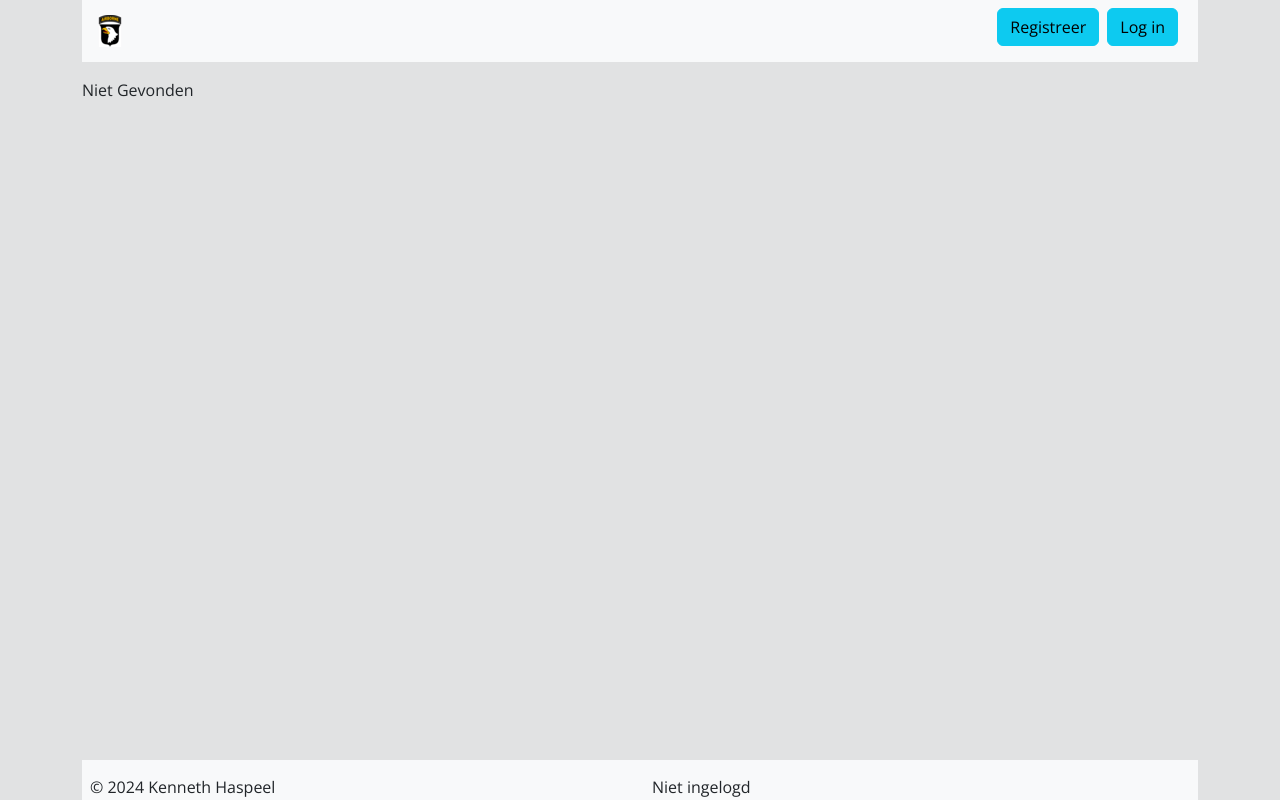
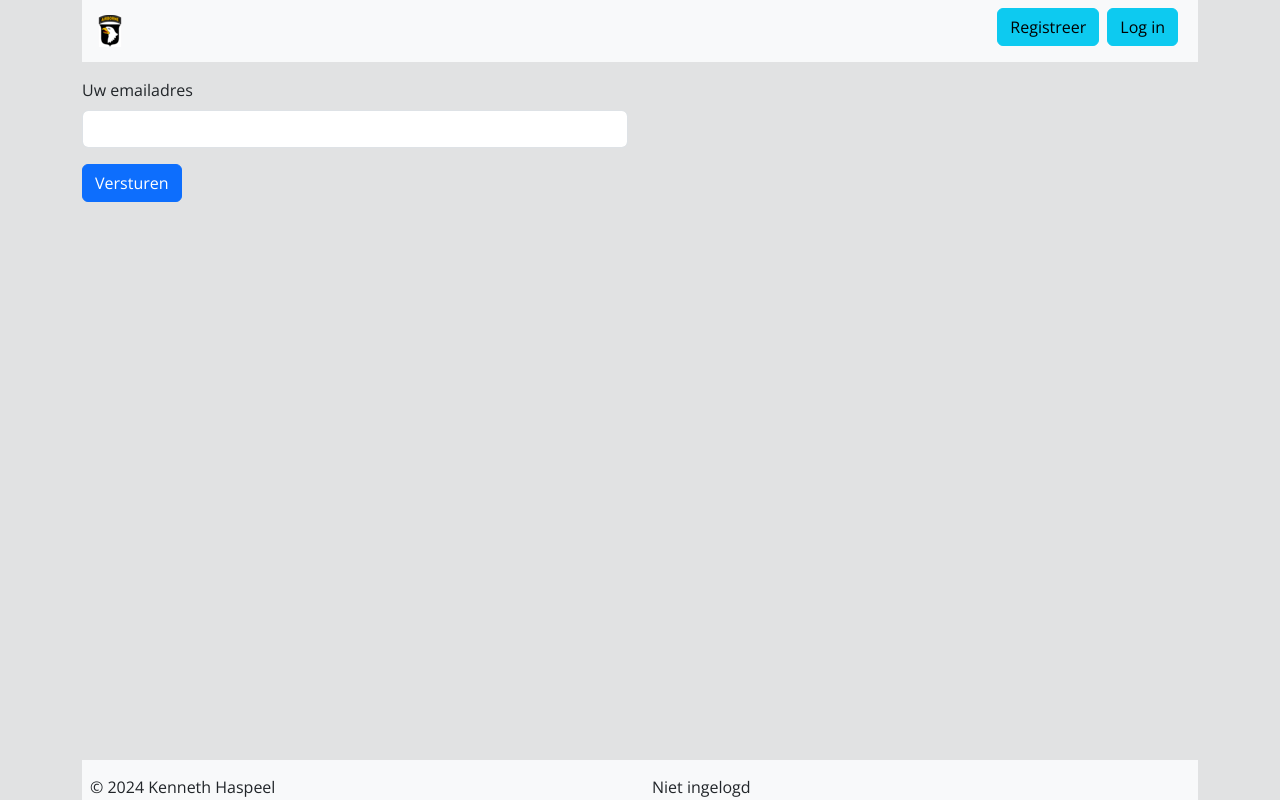
Before and after one commit to kennethhaspeel/Lazy_App, a React (Vite) app: page /identity/paswoordvergeten in a window 1280 px wide. Built offline with nearby package versions, Linux system fonts and the light colour scheme.

Commit message:
paswoord vergeten

```diff
--- a/src/App.jsx
+++ b/src/App.jsx
@@ -14,6 +14,7 @@ import BevestigRegistratie from "./paginas/identity/BevestigRegistratie";
 import Registreer from "./paginas/identity/Registreer";
 import RegistreerIngediend from "./paginas/identity/RegistreerIngediend";
 import Loguit from "./paginas/identity/Loguit";
+import PaswoordVergeten from "./paginas/identity/PaswoordVergeten";
 
 // financieel
 import Uitleg from "./paginas/financieel/Uitleg";
@@ -59,9 +60,6 @@ function App() {
               <Route path="EtappeToevoegen" element={<EtappeToevoegen />}></Route>
             </Route>
           </Route>
-          <Route path="identity">
-            <Route path="loguit" element={<Loguit />}></Route>
-          </Route>
         </Route>
         <Route path="identity">
           <Route path="login" element={<Login />}></Route>
@@ -69,6 +67,8 @@ function App() {
           <Route path="registreeringediend" element={<RegistreerIngediend />}></Route>
           <Route path="bevestigregistratie" element={<BevestigRegistratie />}></Route>
           <Route path="registreer" element={<Registreer />}></Route>
+          <Route path="loguit" element={<Loguit />}></Route>
+          <Route path="paswoordvergeten" element={<PaswoordVergeten />}></Route>
         </Route>
         <Route path="*" element={<NietGevonden />}></Route>
       </Route>
--- a/src/api/axios.jsx
+++ b/src/api/axios.jsx
@@ -4,12 +4,13 @@ import useAuth from '../hooks/useAuth';
 
 export const axiosUrls = (url) => {
     const overzicht = {
-     base_url: 'https://lazy-api.azurewebsites.net',
-       //    base_url: 'https://localhost:7023',
+     //   base_url: 'https://lazy-api.azurewebsites.net',
+        base_url: 'https://localhost:7023',
         login: '/Auth/login',
         loguit: 'Auth/loguit',
         registratie: 'Auth/registreer',
         bevestigRegistratie: 'Auth/BevestigRegistratie',
+        paswoordvergeten: 'Auth/PaswoordVergeten',
         GetOverzichtTransacties: 'Financieel/GetOverzichtTransacties',
         NieuweTransactie: 'Financieel/NieuweTransactie',
         GetAllUsers: 'user/GetAllUsers',
--- a/src/paginas/identity/Login.jsx
+++ b/src/paginas/identity/Login.jsx
@@ -48,7 +48,7 @@ const Login = () => {
                     withCredentials: true
                 }
             );
-            console.log(response.data);
+            //console.log(response.data);
             const accessToken = response?.data?.accessToken;
             const rollen = response?.data?.rollen;
             const user = {
@@ -58,7 +58,7 @@ const Login = () => {
                 username: username,
                 id: response?.data?.id
             }
-            console.log(user)
+            //console.log(user)
             setAuth({ user, rollen, accessToken });
             sessionStorage.setItem('at',response.data.accessToken)
             localStorage.setItem('rt', response?.data?.refreshtoken)
--- /dev/null
+++ b/src/paginas/identity/PaswoordVergeten.jsx
@@ -0,0 +1,78 @@
+import axios, { axiosUrls } from "../../api/axios";
+import { useRef, useState, useEffect } from "react";
+import { Link, useNavigate, useLocation } from "react-router-dom";
+import { Alert, Button, Row, Col } from "react-bootstrap";
+
+const PaswoordVergeten = () => {
+  const [emailadres, setEmailadres] = useState("");
+  const [loading, setLoading] = useState(false);
+  const [errMsg, setErrMsg] = useState("");
+  const [hasError, setHasError] = useState(false);
+  const [verbergButton, setVerbergButton] = useState(false);
+  const [isSuccess, setIsSuccess] = useState(false);
+
+  const origin = window.location.origin;
+
+  const handleSubmit = async (e) => {
+    setVerbergButton(true);
+    e.preventDefault();
+    const form = e.currentTarget;
+    if (form.checkValidity() === false) {
+      setVerbergButton(false);
+      e.stopPropagation();
+    }
+    setLoading(true);
+    try {
+      const response = await axios.get(
+        `${axiosUrls("paswoordvergeten")}?email=${emailadres}&origin=${origin}`
+      );
+      console.log(response.message)
+      setIsSuccess(true);
+      setLoading(false);
+      setHasError(false)
+    } catch (err) {
+        setLoading(false)
+      setErrMsg(err.response.data);
+      setHasError(true);
+      setVerbergButton(false);
+    }
+  };
+
+  return (
+    <section>
+      {loading ? <Alert variant="info">Even geduld... </Alert> : ""}
+      <Alert variant="danger" hidden={!hasError}>
+        <p>{errMsg}</p>
+      </Alert>
+      <Alert variant="success" hidden={!isSuccess}>
+        <p>Uw aanvraag is verwerkt...</p>
+        <p>U hebt normaal gezien een email ontvangen</p>
+      </Alert>
+      <Row>
+        <Col xs={12} md={6}>
+          <form onSubmit={handleSubmit}>
+            <div className="mb-3">
+              <label htmlFor="username" className="form-label">
+                Uw emailadres
+              </label>
+              <input
+                className="form-control"
+                type="email"
+                id="email"
+                autoComplete="off"
+                onChange={(e) => setEmailadres(e.target.value)}
+                value={emailadres}
+                required
+              />
+            </div>
+            <Button variant="primary" type="submit" hidden={verbergButton}>
+              Versturen
+            </Button>
+          </form>
+        </Col>
+      </Row>
+    </section>
+  );
+};
+
+export default PaswoordVergeten;
--- a/src/paginas/identity/Registreer.jsx
+++ b/src/paginas/identity/Registreer.jsx
@@ -42,7 +42,8 @@ const Registreer = () => {
       busnr,
       postcode,
       gemeente,
-      geheimevraag
+      geheimevraag,
+      origin: window.location.origin
     }
 
     setLoading(true)
@@ -73,7 +74,7 @@ const Registreer = () => {
 
       <h2>Registreer</h2>
       {loading ? (<Alert variant='info'>Even geduld... Uw registratie wordt verwerkt</Alert>):('')}
-      <p ref={errRef} className={errMsg ? "errmsg" : "offscreen"} aria-live="assertive">{errMsg}</p>
+
       <Form className="pt-3" onSubmit={VerwerkRegistratie} name="RegistratieFormulier">
         <Row>
           <Col>
```
